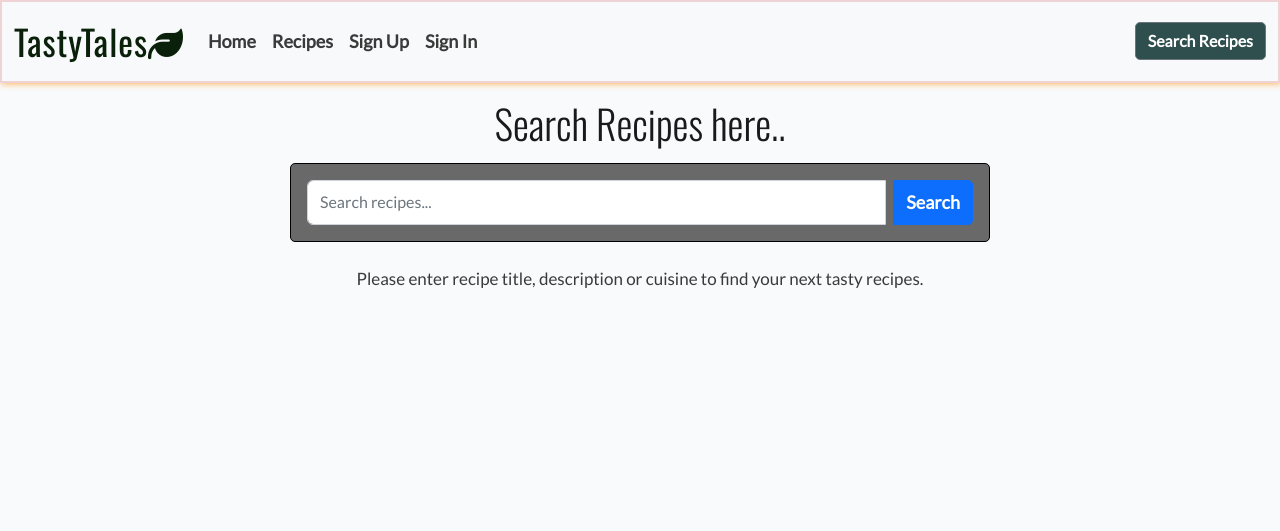
After one commit to gayatrig19/tasty-tales-website-pp4, a Django app: page /recipe_search/ in a window 1280 px wide. The commit adds this page. Shown: the top 531 px of the page. Run offline with Django 4.2, Linux system fonts and the light colour scheme; some libraries are stand-ins or nearby versions.

Commit message:
Add view, template, urls for recipesearch functionality

```diff
--- /dev/null
+++ b/blog/templates/blog/recipe_search.html
@@ -0,0 +1,74 @@
+{% extends "base.html" %}
+{% load static %}
+
+{% block title %}Search Recipes{% endblock %}
+
+{% block content %}
+<div class="container justify-content-center">
+    <h1 class="display-6 mt-3 mb-3 text-center">Search Recipes here..</h1>
+    <form action="{% url 'recipe_search' %}" method="GET" class="search-form" role="search">
+        <div class="input-group">
+            <input type="text" class="form-control search-input" placeholder="Search recipes..." name="q"
+                value="{{ request.GET.q }}" aria-label="Search Recipes">
+            <button class="btn btn-primary search-btn" type="submit">Search</button>
+        </div>
+
+    </form>
+
+    {% if recipes %}
+    <h2 class=" text-center mt-4 mb-5">Your Search Results</h2>
+    <div class="row mb-5 mt-5">
+        {% for recipe in recipes %}
+        <div class="col-lg-4 col-md-6 col-12 mb-5 mx-auto">
+            <div class="card h-100">
+                {% if "placeholder" in recipe.featured_image.url %}
+                <img class="recipe-image"
+                    src="https://res.cloudinary.com/dpzitpjjc/image/upload/v1708216390/media/default-recipes-image_afutac.webp"
+                    alt="a variety of food dishes on table">
+                {% else %}
+                <img class="recipe-image" src="{{ recipe.featured_image.url }}"
+                    alt="recipe image of bowl of food on the table">
+                {% endif %}
+                <div class="card-body">
+                    <p class="card-text text-muted">Posted by {{recipe.author}} | {{ recipe.created_on}}</p>
+                    <h2 class="card-title">{{ recipe.title }}</h2>
+                    <p class="card-text card-content">{{ recipe.description|truncatechars:90 }}</p>
+                    <p class="card-text card-content"><strong><i class="fa-solid fa-globe"></i></strong> Cuisine:
+                        {{ recipe.get_cuisines_type_display }}</p>
+
+                    <hr>
+                    <a href="{% url 'recipe_detail' recipe.slug %}" class="btn btn-primary">View Recipe</a>
+                </div>
+            </div>
+        </div>
+        {% endfor %}
+    </div>
+    {% elif request.GET.q %}
+    <p class="text-center mt-4">No recipes found. Try refining your search or explore our <a href="{% url 'recipes' %}"
+        aria-label="Go to all recipes page" style="color:darkblue;"><strong>RECIPES</strong></a> for inspiration.
+    </p>
+    {% endif %}
+
+    {% if not recipes and not request.GET.q %}
+    <p class="text-center mt-4">Please enter recipe title, description or cuisine to find your next tasty recipes.</p>
+    {% endif %}
+
+    {% if is_paginated %}
+    <nav aria-label="Page navigation">
+        <ul class="pagination justify-content-center">
+            {% if page_obj.has_previous %}
+            <li>
+                <a href="?page={{ page_obj.previous_page_number }}" class="page-link" aria-label="Previous">&laquo; PREV</a>
+            </li>
+            {% endif %}
+            {% if page_obj.has_next %}
+            <li>
+                <a href="?page={{ page_obj.next_page_number }}" class="page-link" aria-label="Next">NEXT &raquo;</a>
+            </li>
+            {% endif %}
+        </ul>
+    </nav>
+    {% endif %}
+</div>
+
+{% endblock content %}
--- a/blog/urls.py
+++ b/blog/urls.py
@@ -1,12 +1,13 @@
 from django.urls import path
 from . import views
-from .views import IndexView, RecipeList, AddRecipe, UpdateRecipe, DeleteRecipe, UserDrafts
+from .views import IndexView, RecipeList, AddRecipe, UpdateRecipe, DeleteRecipe, UserDrafts, RecipeSearchList
 
 
 urlpatterns = [
     path('', IndexView.as_view(), name='index'),
     path('recipes/', RecipeList.as_view(), name='recipes'),
     path('add_recipe/', AddRecipe.as_view(), name='add_recipe'),
+    path('recipe_search/', RecipeSearchList.as_view(), name='recipe_search'),
     path('recipe_drafts/', UserDrafts.as_view(), name='recipe_drafts'),
     path('recipe_detail/<slug:slug>/', views.RecipeDetail.as_view(), name='recipe_detail'),
     path('edit_recipe/<slug:slug>/', UpdateRecipe.as_view(), name='update_recipe'),
--- a/blog/views.py
+++ b/blog/views.py
@@ -4,6 +4,7 @@ from django.http import HttpResponseRedirect
 from django.contrib.auth.mixins import UserPassesTestMixin, LoginRequiredMixin
 from django.views.generic import (
     TemplateView, CreateView, ListView, DeleteView, UpdateView)
+from django.db.models import Q
 from django.contrib import messages
 from .models import Recipe, Comment
 from .forms import RecipeForm, CommentForm
@@ -172,3 +173,27 @@ class UserDrafts(ListView):
 
     def get_queryset(self):
         return Recipe.objects.filter(author=self.request.user, status=0)
+
+
+
+class RecipeSearchList(ListView):
+    model = Recipe
+    template_name = 'blog/recipe_search.html'
+    context_object_name = 'recipes'
+    paginate_by = 6
+
+
+    def get_queryset(self):
+        queryset = super().get_queryset()
+        query = self.request.GET.get('q')
+        if query:
+            queryset = queryset.filter(
+                Q(title__icontains=query) |
+                Q(cuisines_type__icontains=query) |
+                Q(description__icontains=query),
+                status=1
+            ).order_by('-created_on')
+        else:
+            # If no search query is provided, return an empty queryset
+            queryset = Recipe.objects.none()
+        return queryset
--- a/static/css/style.css
+++ b/static/css/style.css
@@ -16,7 +16,6 @@ body {
     font-weight: 450;
     color: #3a3a3a;
     background-color: #F9FAFC;
-    /* background-color: whitesmoke; */
     display: flex;
     flex-direction: column;
 }
@@ -51,12 +50,26 @@ main {
     color: #850000;
 }
 
-
 a.nav-link {
     color:#3a3a3a;
     font-family: Lato, sans-serif;
     font-weight: bold;
     font-size: 18px;
+}
+
+.nav-item .btn-secondary {
+    background-color: darkslategray;
+    border-radius: 5px;
+    font-weight: bold;
+    font-size: 16px;
+    /* Add more styles as needed */
+}
+
+.nav-item .btn-secondary:hover {
+    color: white;
+    font-weight: bold;
+    font-size: 16px;
+    background-color:rgb(43, 133, 133);
 }
 
 .navbar-nav .nav-link.active,
@@ -264,10 +277,42 @@ footer > a {
 }
 
 /* Error Page */
-
 .lead-text {
     line-height: 1.5;
     color: black;
     font-family: Lato, sans-serif;
     font-size: 18px;
 }
+
+/* Search Recipes Page */
+.search-form {
+    width: 100%;
+    max-width: 700px;
+    margin: 0 auto;
+    padding: 8px;
+    border: 1px solid black;
+    background-color:dimgray;
+    border-radius: 5px;
+    font-size: 18px;
+    display: flex;
+    align-items: center;
+    justify-content: center;
+}
+
+.input-group {
+    flex: 1;
+    padding: 8px;
+}
+
+.search-input {
+    margin-right: 8px;
+}
+
+.search-btn {
+    padding: 8px 12px;
+    border-radius: 5px;
+    font-size: 18px;
+    font-weight: bold;
+    cursor: pointer;
+    transition: background-color 0.3s;
+}
--- a/tastytales/settings.py
+++ b/tastytales/settings.py
@@ -30,7 +30,7 @@ TEMPLATES_DIR = os.path.join(BASE_DIR, 'templates')
 SECRET_KEY = os.environ.get("SECRET_KEY")
 
 # SECURITY WARNING: don't run with debug turned on in production!
-DEBUG = False
+DEBUG = True
 
 ALLOWED_HOSTS = ['tasty-tales-4b4d80fd4040.herokuapp.com', '8000-gayatrig19-tastytaleswe-j37n45a149o.ws-eu108.gitpod.io']
 
--- a/templates/404.html
+++ b/templates/404.html
@@ -6,8 +6,8 @@
 <div class="container-fluid mt-5 text-center justify-content-center">
     <div class="row">
         <div class="col-md-6 offset-md-3">
-            <h1 class="mt-3 mb-4">404 ERROR</h1>
-            <p class="lead-text">Oops!! We are sorry.<strong>Page Not Found.</strong>
+            <h1 class="mt-3 mb-4">404 ERROR <i class="fa-regular fa-face-frown"></i></h1>
+            <p class="lead-text">Oops!! We are sorry.<strong> Page Not Found.</strong>
                 The page you are looking for might have been removed,
                 had it's name changed or it's temporarily unavailable.
                 Please click the button below to navigate to our home page.
--- a/templates/includes/header.html
+++ b/templates/includes/header.html
@@ -3,6 +3,7 @@
 {% url 'index' as index_url %}
 {% url 'recipes' as recipes_url %}
 {% url 'add_recipe' as add_recipe_url %}
+{% url 'recipe_search' as 'recipe_search_url' %}
 {% url 'recipe_drafts' as recipe_drafts_url %}
 {% url 'account_login' as login_url %}
 {% url 'account_signup' as signup_url %}
@@ -13,14 +14,14 @@
         <div class="container-fluid">
         <!-- Logo -->
           <a class="navbar-brand" href="{% url 'index' %}">TastyTales<i class="fa-solid fa-leaf"></i></a>
-          <button class="navbar-toggler" type="button" data-bs-toggle="collapse" data-bs-target="#navbar Text"
+          <button class="navbar-toggler" type="button" data-bs-toggle="collapse" data-bs-target="#navbarText"
           aria-controls="navbarText" aria-expanded="false" aria-label="Toggle navigation">
             <span class="navbar-toggler-icon"></span>
           </button>
 
           <!-- Navigation Menu -->
           <div class="collapse navbar-collapse" id="navbarText">
-            <ul class="navbar-nav">
+            <ul class="navbar-nav me-auto mb-2 mb-lg-0">
               <li class="nav-item">
                 <a class="nav-link {% if request.path == index_url %}active" aria-current="page{% endif %}" href="{% url 'index' %}">Home</a>
               </li>
@@ -49,6 +50,13 @@
               </li>
               {% endif %}
             </ul>
+            <div class="d-flex">
+              <li class="nav-item d-inline">
+                <a class="nav-link {% if request.path == recipe_search_url %}active" aria-current="page{% endif %}"
+                  href="{% url 'recipe_search' %}"><button class="btn btn-secondary">Search Recipes</button>
+                </a>
+              </li>
+            </div>
           </div>
         </div>
       </nav>
```
